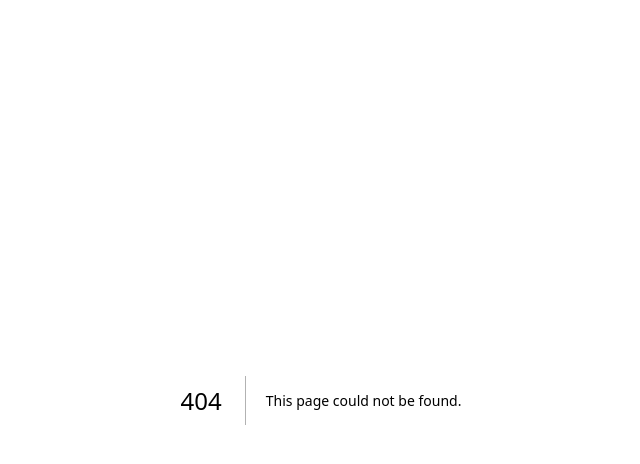
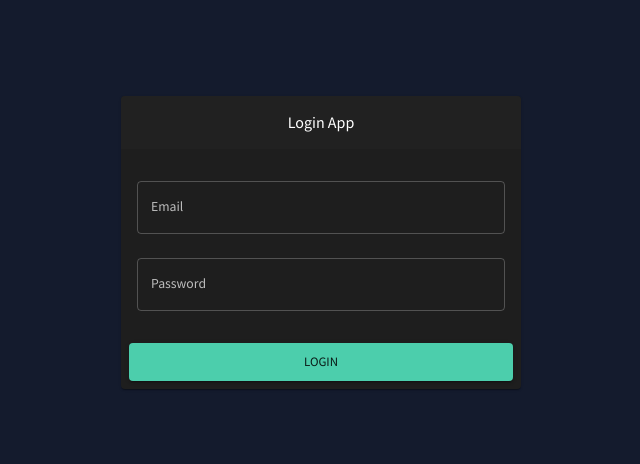
Before and after one commit to Svetlozarg/revio-dev, a Next.js app: page /login in a window 1280 px wide. Before the commit this address had no page. Shown: the top 464 px of the page, without its empty margins (319-959 px from the left). Built offline with nearby package versions, Linux system fonts and the light colour scheme.

Commit message:
Login auth

```diff
--- a/package.json
+++ b/package.json
@@ -36,6 +36,7 @@
     "eslint-config-next": "13.1.6",
     "moment": "^2.29.4",
     "next": "13.1.6",
+    "next-auth": "^4.19.2",
     "react": "18.2.0",
     "react-chartjs-2": "^5.2.0",
     "react-dom": "18.2.0",
--- /dev/null
+++ b/src/components/auth/Login.tsx
@@ -0,0 +1,132 @@
+import { useState } from 'react';
+import {
+  Button,
+  Card,
+  CardActions,
+  CardContent,
+  CardHeader,
+  TextField,
+  Theme,
+} from '@mui/material';
+import { createStyles } from '@mui/styles';
+import makeStyles from '@mui/styles/makeStyles';
+import { signIn } from 'next-auth/react';
+
+const useStyles = makeStyles((theme: Theme) =>
+  createStyles({
+    container: {
+      display: 'flex',
+      flexWrap: 'wrap',
+      width: 400,
+      margin: `${theme.spacing(0)} auto`,
+    },
+    loginBtn: {
+      marginTop: theme.spacing(2),
+      flexGrow: 1,
+    },
+    header: {
+      textAlign: 'center',
+      background: '#212121',
+      color: '#fff',
+    },
+    card: {
+      marginTop: theme.spacing(10),
+    },
+  })
+);
+
+interface User {
+  email: string;
+  password: string;
+  isError?: boolean;
+  helperText?: string;
+}
+
+const Login = () => {
+  const classes = useStyles();
+  const [user, setUser] = useState<User>({ email: '', password: '' });
+
+  const handleEmailChange: React.ChangeEventHandler<HTMLInputElement> = (
+    event
+  ) => {
+    setUser({
+      ...user,
+      isError: false,
+      helperText: '',
+      email: event.target.value,
+    });
+  };
+
+  const handlePasswordChange: React.ChangeEventHandler<HTMLInputElement> = (
+    event
+  ) => {
+    setUser({
+      ...user,
+      isError: false,
+      helperText: '',
+      password: event.target.value,
+    });
+  };
+
+  const handleLogin = async () => {
+    if (user.email === '' || user.password === '')
+      return setUser({
+        ...user,
+        isError: true,
+        helperText: 'Email and password are required!',
+      });
+
+    await signIn('credentials', {
+      email: user.email,
+      password: user.password,
+      redirect: true,
+      callbackUrl: '/',
+    });
+  };
+
+  return (
+    <form className={classes.container} noValidate autoComplete='off'>
+      <Card className={classes.card}>
+        <CardHeader className={classes.header} title='Login App' />
+        <CardContent>
+          <div>
+            <TextField
+              error={user.isError}
+              fullWidth
+              id='email'
+              type='email'
+              label='Email'
+              placeholder='Email'
+              margin='normal'
+              onChange={handleEmailChange}
+            />
+            <TextField
+              error={user.isError}
+              fullWidth
+              id='password'
+              type='password'
+              label='Password'
+              placeholder='Password'
+              margin='normal'
+              helperText={user.helperText}
+              onChange={handlePasswordChange}
+            />
+          </div>
+        </CardContent>
+        <CardActions>
+          <Button
+            variant='contained'
+            size='large'
+            color='secondary'
+            className={classes.loginBtn}
+            onClick={handleLogin}
+          >
+            Login
+          </Button>
+        </CardActions>
+      </Card>
+    </form>
+  );
+};
+
+export default Login;
--- a/src/components/global/Button.tsx
+++ b/src/components/global/Button.tsx
@@ -4,15 +4,17 @@ import { useTheme, Button as MUIButton } from '@mui/material';
 interface Props {
   text: string;
   padding: string;
+  onClick: any;
 }
 
 export default function Button(props: Props) {
-  const { text, padding } = props;
+  const { text, padding, onClick } = props;
   const theme = useTheme();
   const colors = tokens(theme.palette.mode);
 
   return (
     <MUIButton
+      onClick={onClick}
       sx={{
         backgroundColor: colors.blueAccent[700],
         color: colors.grey[100],
--- a/src/pages/_app.tsx
+++ b/src/pages/_app.tsx
@@ -2,11 +2,17 @@ import '@/styles/globals.css';
 import type { AppProps } from 'next/app';
 import { store } from '../store/store';
 import { Provider } from 'react-redux';
+import { SessionProvider } from 'next-auth/react';
 
-export default function App({ Component, pageProps }: AppProps) {
+export default function App({
+  Component,
+  pageProps: { session, ...pageProps },
+}: AppProps) {
   return (
-    <Provider store={store}>
-      <Component {...pageProps} />
-    </Provider>
+    <SessionProvider session={session}>
+      <Provider store={store}>
+        <Component {...pageProps} />
+      </Provider>
+    </SessionProvider>
   );
 }
--- a/src/pages/api/hello.ts
+++ /dev/null
@@ -1,13 +0,0 @@
-// Next.js API route support: https://nextjs.org/docs/api-routes/introduction
-import type { NextApiRequest, NextApiResponse } from 'next'
-
-type Data = {
-  name: string
-}
-
-export default function handler(
-  req: NextApiRequest,
-  res: NextApiResponse<Data>
-) {
-  res.status(200).json({ name: 'John Doe' })
-}
--- /dev/null
+++ b/src/pages/login.tsx
@@ -0,0 +1,26 @@
+import { CssBaseline, ThemeProvider } from '@mui/material';
+import { ColorModeContext, useMode, tokens } from '@/theme/theme';
+import Login from '@/components/auth/Login';
+
+export default function Home() {
+  const [theme, colorMode] = useMode();
+  const colors = tokens(theme.palette.mode);
+
+  return (
+    <>
+      <ColorModeContext.Provider value={colorMode}>
+        <ThemeProvider theme={theme}>
+          <CssBaseline />
+          <div style={{ display: 'flex' }}>
+            <main
+              className='content'
+              style={{ overflow: 'hidden', padding: '1rem' }}
+            >
+              <Login />
+            </main>
+          </div>
+        </ThemeProvider>
+      </ColorModeContext.Provider>
+    </>
+  );
+}
```
Also changed, not shown: src/components/broadcast/forms/TemplateForm.tsx (+40 -0 lines), src/components/navigation/UserBox.tsx (+5 -3 lines), src/middleware.ts (added, +18 -0 lines), src/pages/api/auth/[...nextauth].ts (added, +67 -0 lines), src/store/slices/broadcast/broadcastSlice.ts (+12 -6 lines), 2 other files (tests, documents, lock files or other folders).
